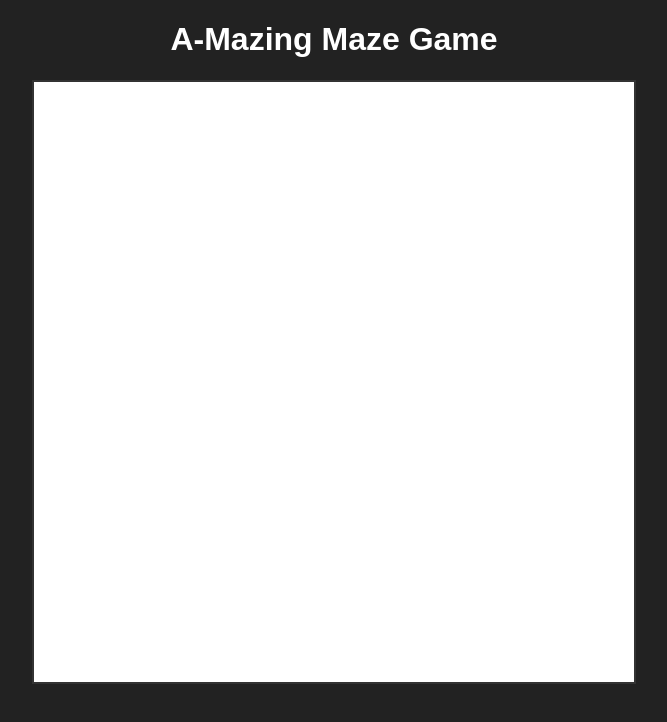
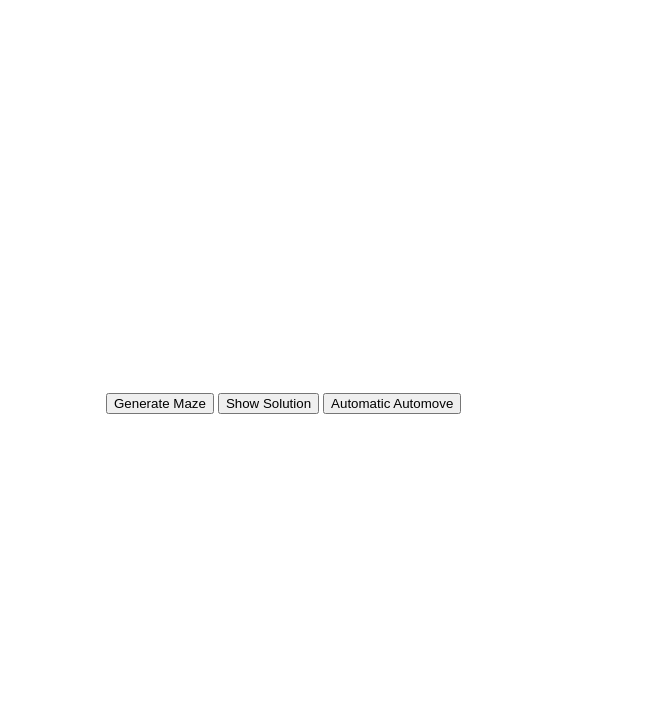
Before and after one commit to buengx/a-mazing, a plain HTML site: page index.html in a window 1280 px wide. Shown: the whole page, without its empty margins (306-973 px from the left). Drawn offline with Linux system fonts and the light colour scheme.

Commit message:
Update index.html

```diff
--- a/index.html
+++ b/index.html
@@ -3,12 +3,13 @@
 <head>
   <meta charset="UTF-8">
   <meta name="viewport" content="width=device-width, initial-scale=1.0">
-  <title>A-Mazing Maze Game</title>
-  <link rel="stylesheet" href="style.css">
+  <title>A-Mazing</title>
 </head>
 <body>
-  <h1>A-Mazing Maze Game</h1>
-  <canvas id="mazeCanvas" width="600" height="600"></canvas>
+  <canvas id="mazeCanvas" width="400" height="400"></canvas>
+  <button onclick="generateMaze(); drawMaze();">Generate Maze</button>
+  <button onclick="showSolution()">Show Solution</button>
+  <button onclick="autoMove()">Automatic Automove</button>
   <script src="maze.js"></script>
 </body>
 </html>
```
